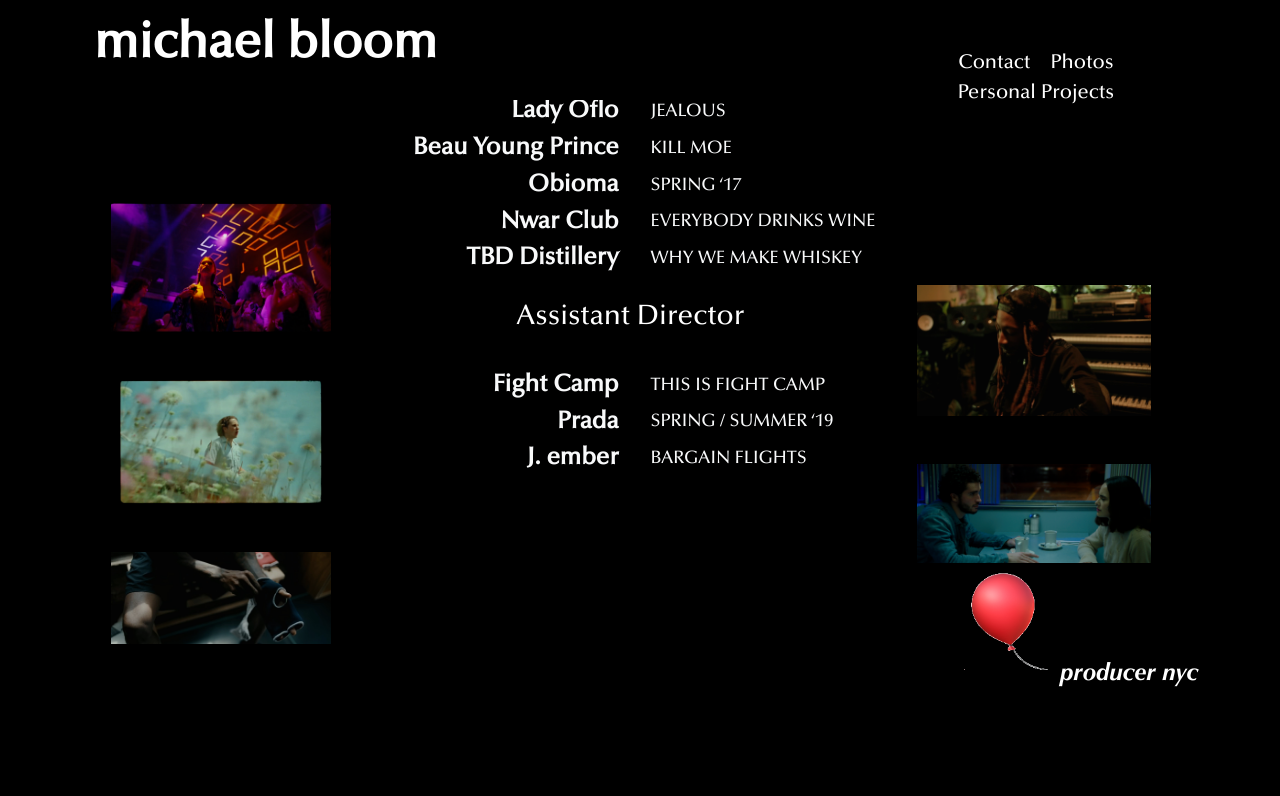
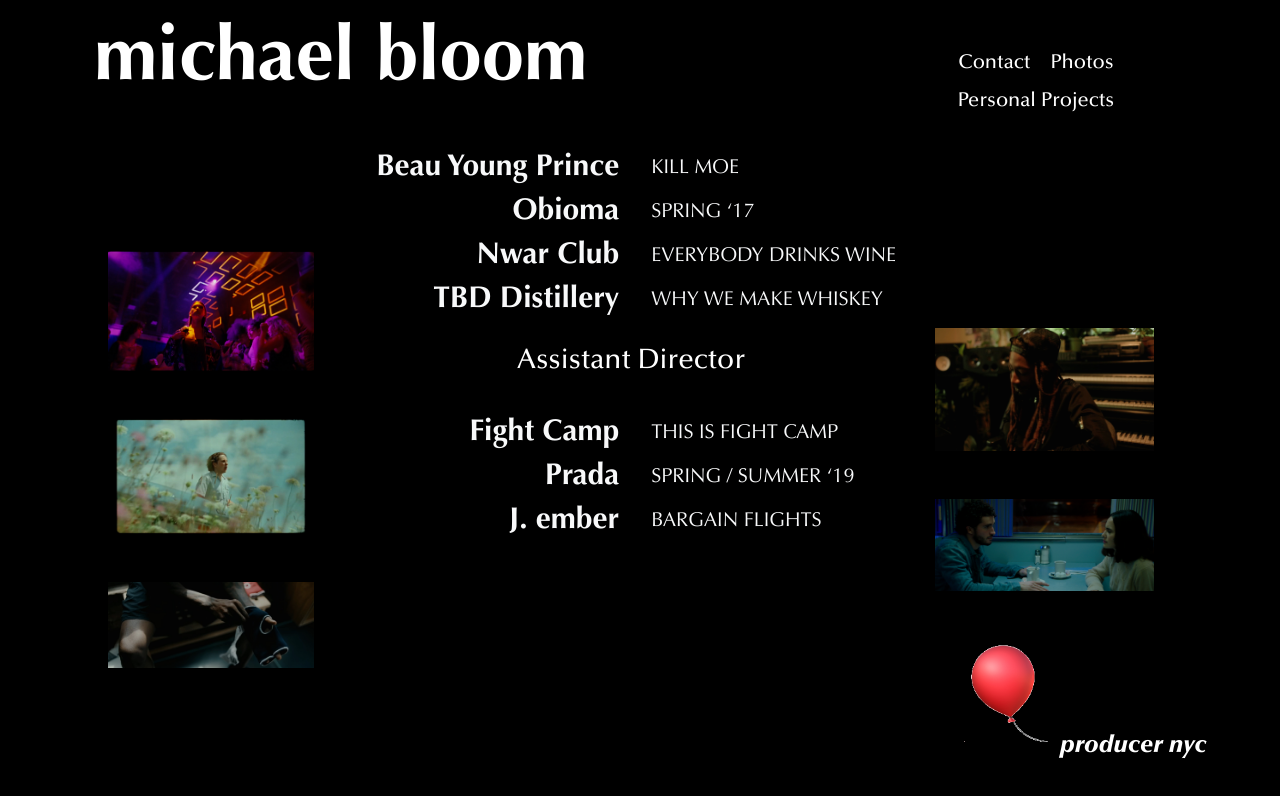
Before and after one commit to ITlodestar/michael-protfolio, a React (Create React App) app: page / in a window 1280 px wide. Shown: the top 796 px of the page. Built offline with nearby package versions, Linux system fonts and the light colour scheme.

Commit message:
init development from iris

```diff
--- a/src/assets/css/header.css
+++ b/src/assets/css/header.css
@@ -30,8 +30,9 @@
 
 @media (min-width: 768px) {
   header h1 {
-    font-size: 50px;
+    font-size: 76px;
     font-weight: 800;
+    font-family: 'Optima Pro Bold';
   }
 
   header a {
--- a/src/assets/css/home.css
+++ b/src/assets/css/home.css
@@ -1,13 +1,17 @@
 .title h5 {
-  font-size: 24px;
+  font-size: 30px;
+  font-family: 'Optima Pro Bold';
 }
 
 .title p {
-  font-size: 18px;
+  font-size: 20px;
+  font-family: 'Optima Pro Roman';
 }
 
 
-
+.center-col {
+  overflow: hidden;
+}
 
 .images img {
   opacity: 0.9 !important;
@@ -19,12 +23,18 @@
 }
 
 .title {
-  animation: move 10s linear infinite;
+  /* animation: move 10s infinite; */
 }
 
+/* .title-run {
+  animation-play-state: running !important;
+}
+.title-reverse {
+  animation-direction: reverse;
+} */
 
-.title:hover {
-  animation-play-state: paused;
+.center-col>div:hover .title {
+  /* animation-play-state: paused; */
 }
 
 .video-title:hover {
@@ -33,7 +43,7 @@
 
 @media (min-width: 768px) {
   .center-col {
-    min-width: 510px;
+    min-width: 550px;
   }
 }
 
@@ -58,7 +68,7 @@
 
 }
 
-@keyframes move {
+/* @keyframes move {
   from {
     transform: translateY(100%);
   }
@@ -66,7 +76,7 @@
   to {
     transform: translateY(-150%);
   }
-}
+} */
 
 /* /// Videos model */
 .v-small-title {
@@ -180,6 +190,7 @@
 
   .title-video-md .large-title h1 {
     font-size: 90px;
+    font-family: 'Optima Pro Roman';
   }
 
   .title-video-md .small-credits {
@@ -189,5 +200,6 @@
 
   .title-video-md .small-credits h4 {
     font-size: 22px;
+    font-family: 'Optima Pro Roman';
   }
 }
--- a/src/index.css
+++ b/src/index.css
@@ -25,18 +25,30 @@
 }
 
 @font-face {
-  font-family: 'Optima Pro';
-  src: url('./assets/font/OptimaLTPro-BoldItalic.eot');
-  src: local('./assets/font/Optima Pro Bold Italic'), local('./assets/font/OptimaLTPro-BoldItalic'),
-    url('./assets/font/OptimaLTPro-BoldItalic.eot?#iefix') format('embedded-opentype'),
-    url('./assets/font/OptimaLTPro-BoldItalic.woff2') format('woff2'),
-    url('./assets/font/OptimaLTPro-BoldItalic.woff') format('woff'),
-    url('./assets/font/OptimaLTPro-BoldItalic.ttf') format('truetype');
+  font-family: 'Optima Pro Bold';
+  src: url('./assets/font/OptimaLTPro-Bold.eot');
+  src: local('./assets/font/Optima Pro Bold'), local('./assets/font/OptimaLTPro-Bold'),
+    url('./assets/font/OptimaLTPro-Bold.eot?#iefix') format('embedded-opentype'),
+    url('./assets/font/OptimaLTPro-Bold.woff2') format('woff2'),
+    url('./assets/font/OptimaLTPro-Bold.woff') format('woff'),
+    url('./assets/font/OptimaLTPro-Bold.ttf') format('truetype');
   font-weight: bold;
-  font-style: italic;
+  font-style: normal;
   font-display: swap;
 }
 
+@font-face {
+  font-family: 'Optima Pro Bold Italic';
+  src: url('./assets/font/OptimaLTPro-BlackItalic.eot');
+  src: local('./assets/font/Optima Pro Bold BlackItalic'), local('./assets/font/OptimaLTPro-BlackItalic'),
+    url('./assets/font/OptimaLTPro-BlackItalic.eot?#iefix') format('embedded-opentype'),
+    url('./assets/font/OptimaLTPro-BlackItalic.woff2') format('woff2'),
+    url('./assets/font/OptimaLTPro-BlackItalic.woff') format('woff'),
+    url('./assets/font/OptimaLTPro-BlackItalic.ttf') format('truetype');
+  font-weight: bold;
+  font-style: normal;
+  font-display: swap;
+}
 
 :root {
   --color-white: #fff;
@@ -147,6 +159,11 @@
     font-size: 22px;
   }
 }
+@media (max-width: 991px) {
+  header h1 {
+    font-size: 5vw !important;
+  }
+}
 
 @keyframes movevideo {
   0% {
@@ -248,8 +265,6 @@
 }
 
 .producernyc {
-  font-family: 'Optima Pro';
-  font-weight: bold;
-  font-style: italic;
+  font-family: 'Optima Pro Bold Italic';
   font-size: 24px;
 }
--- a/src/pages/homepage.js
+++ b/src/pages/homepage.js
@@ -26,9 +26,9 @@
   producer: [
     { title: "Ciscero", contents: "function", link: "https://www.youtube.com/watch?v=OXe66eyFdoc" },
     { title: "Def Jam", contents: "i am beau young prince", link: "https://www.youtube.com/watch?v=V-RCCp7Fljs" },
-    { title: "Lady Oflo", contents: "jealous", link: "https://vimeo.com/321125295" },
+    { title: "Lady Oflo", contents: "jealous", link: "https://vimeo.com/321125295", href: "Jealous" },
     { title: "Beau Young Prince", contents: "kill moe", link: "https://www.youtube.com/watch?v=KSn9kYluxOw" },
-    { title: "Obioma", contents: "spring ‘17", link: "https://vimeo.com/221483710" },
+    { title: "Obioma", contents: "spring ‘17", link: "https://vimeo.com/221483710", href: "Obioma" },
     { title: "Nwar Club", contents: "everybody drinks wine", link: " https://vimeo.com/284630098" },
     { title: "TBD Distillery", contents: "why we make whiskey", link: "https://www.youtube.com/watch?v=HhxzCrkPwE8&t=4s" },
   ],
@@ -75,7 +75,8 @@
         onClick={() => SetDisplayvideo(1)}
         className="w-75 m-4 d-flex justify-content-center"
         data-aos-duration="2000"
-        data-aos="zoom-in">
+        data-aos="zoom-in"
+        href={`#${item.id}`}>
         {item.id === preview ?
           <video
             autoPlay
@@ -94,14 +95,51 @@
     </div>
   ))
 };
+// ======Scroll : Start====== //
+var delta = 100;
+var ctrlInterval;
 
+const setDeltaLimit = () => {
+  document.querySelector(".title").style.transform = `translateY(${delta}%)`;
+  if (delta < -150) {
+    delta = 100;
+  } else if (delta > 100) {
+    delta = -150;
+  }
+}
+
+const titleLoop = () => {
+  ctrlInterval = setInterval(() => {
+    if (window.location.pathname == '/') {
+      setDeltaLimit();
+    }
+    delta -= 0.5;
+  }, 20);
+}
+
+document.body.onload = () => {
+  titleLoop();
+};
+
+const onScrollWheel = (event) => {
+  delta -= event.deltaY / 20
+  setDeltaLimit();
+}
+
+const onScrollEnter = (event) => {
+  clearInterval(ctrlInterval);
+}
+
+const onScrollLeave = (event) => {
+  titleLoop();
+}
+// ======Scroll : End====== //
 
 function Homepage() {
   const [preview, setPreview] = useState(0);
   const [displayvideo, SetDisplayvideo] = useState(0);
   const titleRef = useRef(null);
   const [currentTransform, setCurrentTransform] = useState(0);
-
 
   useEffect(() => {
 
@@ -113,10 +151,10 @@
 
       ScrollTrigger.create({
         trigger: elem,
-        start: 'top center',
-        end: '+=250',
+        start: "center center",
+        end: "bottom top",
         scroller: "#video-section",
-        scrub: 6,
+        scrub: 1,
 
         onEnter: function () {
           gsap.to(
@@ -133,13 +171,13 @@
         onLeave: function () {
           gsap.to(
             elem,
-            { opacity: 0.0001, y: '50%', rotation: '0deg', ease: 'power4.inOut', duration: 1.2, stagger: 0.01, delay: 5 }
+            { opacity: 0.0001, y: '50%', rotation: '0deg', ease: 'power4.inOut', duration: 1.2, stagger: 0.01, delay: 2 }
           );
         },
         onLeaveBack: function () {
           gsap.to(
             elem,
-            { opacity: 0.0001, y: '50%', rotation: '0deg', ease: 'power4.inOut', duration: 1.2, stagger: 0.01, delay: 5 }
+            { opacity: 0.0001, y: '50%', rotation: '0deg', ease: 'power4.inOut', duration: 1.2, stagger: 0.01, delay: 2 }
           );
         }
       });
@@ -188,30 +226,27 @@
   //           }
   //         );
   //       }
-  //     });
+  //     });this is ========
   //   });
   // }, [])
 
-  const onWheel = (even) => {
-    const translateY = window.getComputedStyle(titleRef.current).transform.match(/(-?[0-9\.]+)/g)[5];
-    setCurrentTransform(parseFloat(translateY) - parseFloat(even.deltaY / 10));
-  }
+
 
   return (
     <>
       <div className="d-md-flex align-items-center justify-content-center">
-        <div className="center-col">
-          <div
-            ref={titleRef}
-            style={{ transform: `translateY(${currentTransform}px)` }}
-            onWheel={(e) => onWheel(e)} >
+        <div className="center-col"
+          ref={titleRef}
+          onWheel={(e) => onScrollWheel(e)}
+          onMouseEnter={(e) => onScrollEnter(e)}
+          onMouseLeave={(e) => onScrollLeave(e)}>
+          <div>
             <div className="d-md-block w-100 text-center title">
               <h3 className="py-4">Producer</h3>
               <Titlesection Items={homedata.producer} />
               <h3 className="py-4">Assistant Director</h3>
               <Titlesection Items={homedata.assistant} />
             </div>
-
           </div>
         </div>
         <div className="images d-flex flex-column order-md-first ">
```
Also changed, not shown: src/pages/Videopage.js (+15 -13 lines).
